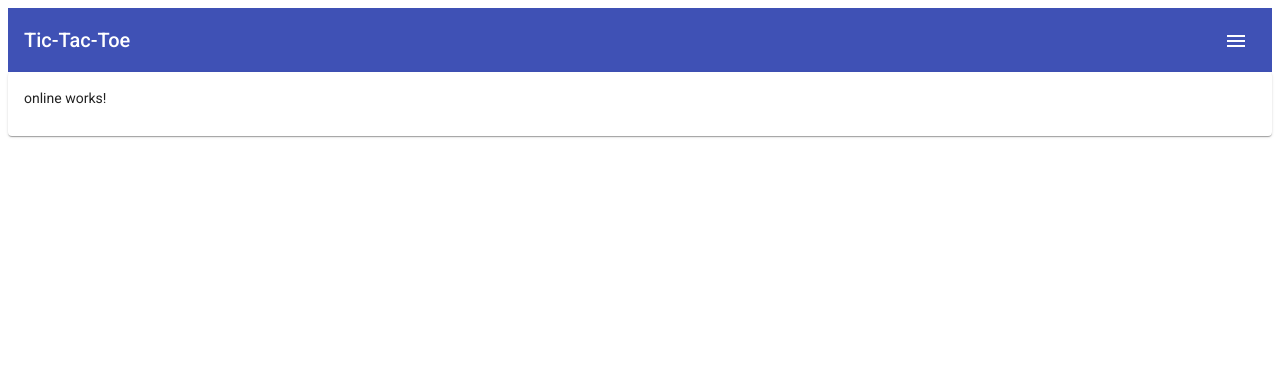
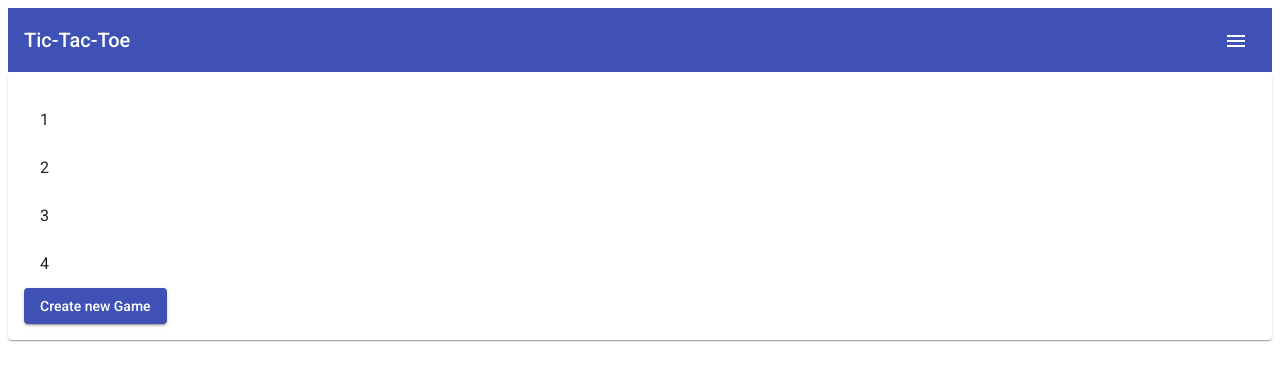
Before and after one commit to skywalkeretw/tttPWA, an Angular app: page /online in a window 1280 px wide. Shown: the top 380 px of the page. Built offline with nearby package versions, Linux system fonts and the light colour scheme; no server answers.

Commit message:
add online lobby and create api service

```diff
--- a/src/app/board/board.component.html
+++ b/src/app/board/board.component.html
@@ -8,7 +8,7 @@
   </mat-grid-list>
 </div>
 <br>
-<button mat-raised-button id="newGame" color="accent" (click)="newGame()" aria-label="New Gameng">New Game</button>
+<button mat-raised-button id="newGame" color="accent" (click)="newGame()" aria-label="New Game">New Game</button>
 <br><br>
 <mat-progress-bar *ngIf="winner == null" [color]="xIsNext ? 'primary' : 'warn'" mode="determinate" value="{{ winner ? 100 : moveCounter/9*100 }}"></mat-progress-bar>
 <mat-progress-bar *ngIf="winner" [color]="winner == 'X' ? 'primary' : 'warn'" mode="determinate" value="{{ winner ? 100 : moveCounter/9*100 }}"></mat-progress-bar>
--- a/src/app/board/board.component.ts
+++ b/src/app/board/board.component.ts
@@ -70,7 +70,7 @@ export class BoardComponent implements OnInit, OnDestroy {
       if (this.winner){
         this.winner == 'X' ? this.score.x++ :  this.score.o++;
       }
-      if (this.winner === null && this.moveCounter === 8) {
+      if (this.winner === 'd') {
         this.score.draw++
       }
       localStorage.setItem('tttScore', JSON.stringify(this.score));
@@ -105,6 +105,9 @@ export class BoardComponent implements OnInit, OnDestroy {
         return this.squares[a];
       }
     }
+    if (this.moveCounter === 9 ){
+      return 'd'
+    }
     return null;
   }
 
--- a/src/app/info-bar/info-bar.component.html
+++ b/src/app/info-bar/info-bar.component.html
@@ -1,6 +1,7 @@
 <h1 *ngIf="winner == null">Current Player: {{ xIsNext ? 'X' : 'O' }}</h1>
-<h1 style="color: #3f50b5" *ngIf="winner == 'X'">Player {{ winner }} won the game</h1>
-<h1 style="color: #f44336" *ngIf="winner == 'O'">Player {{ winner }} won the game</h1>
+<h1 style="color: #3f50b5" *ngIf="winner == 'X'">{{ winner }} won the game</h1>
+<h1 style="color: #f44336" *ngIf="winner == 'O'">{{ winner }} won the game</h1>
+<h1 *ngIf="winner == 'd'">Game is a Draw</h1>
 
 <mat-toolbar class="info-bar" *ngIf="winner == null" [color]="xIsNext ? 'primary' : 'warn'">
   <h3 style="display: inline">X Score: {{score.x}}</h3>
--- a/src/app/online/online.component.html
+++ b/src/app/online/online.component.html
@@ -1 +1,13 @@
-<p>online works!</p>
+<div class="lobby">
+
+</div>
+<div class="game">
+
+</div>
+<mat-selection-list [multiple]="false">
+  <mat-list-option *ngFor="let game of games" [value]="game.value">
+    {{ game.name }}
+  </mat-list-option>
+</mat-selection-list>
+
+<button mat-raised-button color="primary">Create new Game</button>
--- a/src/app/online/online.component.ts
+++ b/src/app/online/online.component.ts
@@ -1,15 +1,38 @@
-import { Component, OnInit } from '@angular/core';
+import {Component, OnDestroy, OnInit} from '@angular/core';
+import {HttpClient} from "@angular/common/http";
+import {ServerApiService} from "../server-api.service";
 
 @Component({
   selector: 'app-online',
   templateUrl: './online.component.html',
   styleUrls: ['./online.component.sass']
 })
-export class OnlineComponent implements OnInit {
+export class OnlineComponent implements OnInit, OnDestroy {
+  serverUrl = "ws://localhost:3000/joinGame"
+  // ws = new WebSocket(this.serverUrl )
+  games: {name: string, value: string}[] = [
+    {name: "1", value: ""},
+    {name: "2", value: ""},
+    {name: "3", value: ""},
+    {name: "4", value: ""},
+    ];
 
-  constructor() { }
+  gameIsActive
+
+  constructor(private serverApi: ServerApiService) { }
 
   ngOnInit(): void {
+    //console.log(this.ws)
+    this.serverApi.getGames().subscribe((data: any[]) => {
+      console.log(data);
+      this.games = data;
+    })
   }
 
+  ngOnDestroy(): void {
+  }
+
+
+
+
 }
--- /dev/null
+++ b/src/app/server-api.service.ts
@@ -0,0 +1,15 @@
+import { Injectable } from '@angular/core';
+import {HttpClient} from "@angular/common/http";
+
+@Injectable({
+  providedIn: 'root'
+})
+export class ServerApiService {
+  private REST_API_SERVER = "http://localhost:3000";
+
+  constructor(private httpClient: HttpClient) { }
+
+  public getGames(){
+    return this.httpClient.get(this.REST_API_SERVER + "/api/get/games");
+  }
+}
```
Also changed, not shown: src/app/app.module.ts (+22 -18 lines), 1 other file (tests, documents, lock files or other folders).
